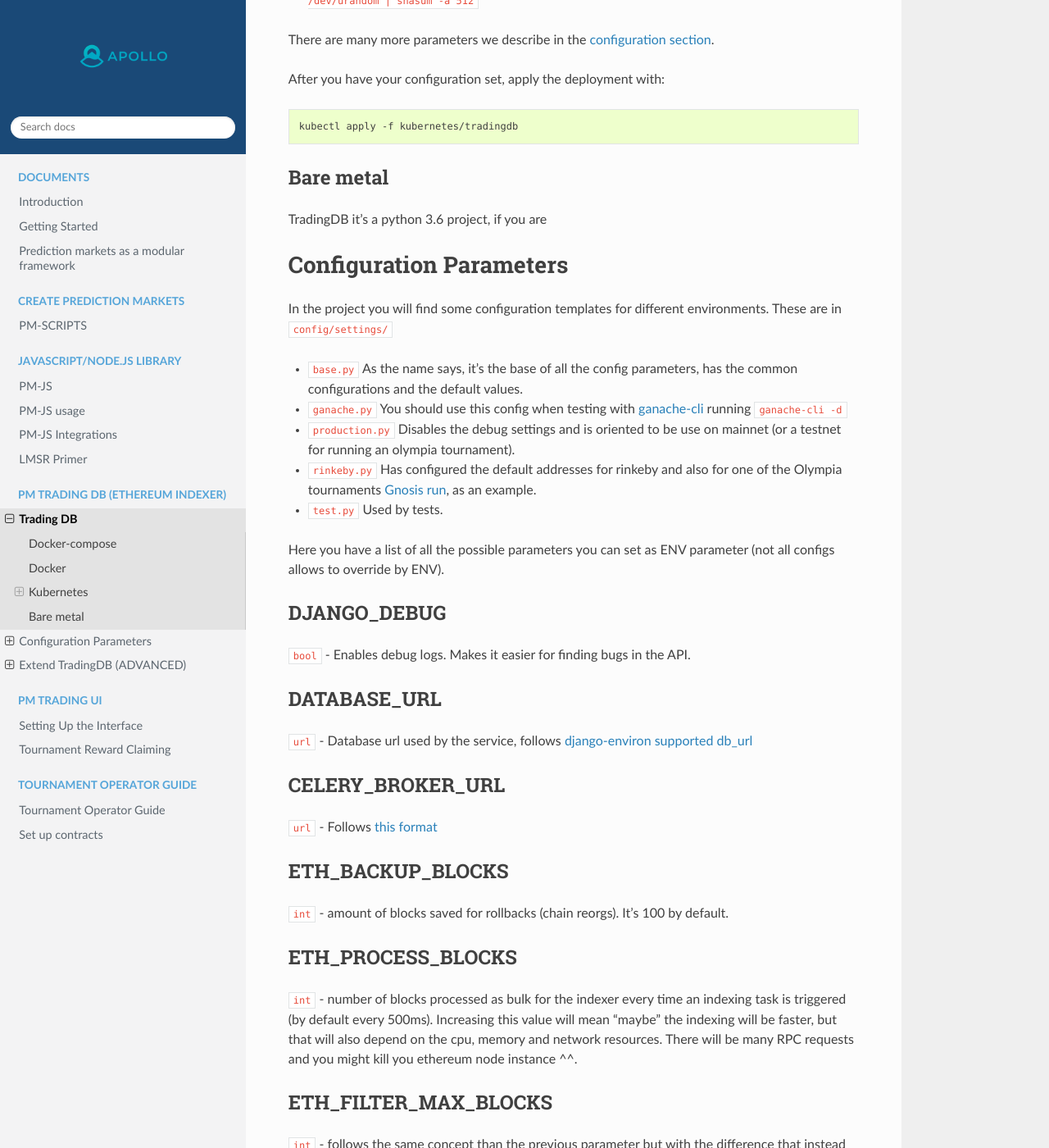
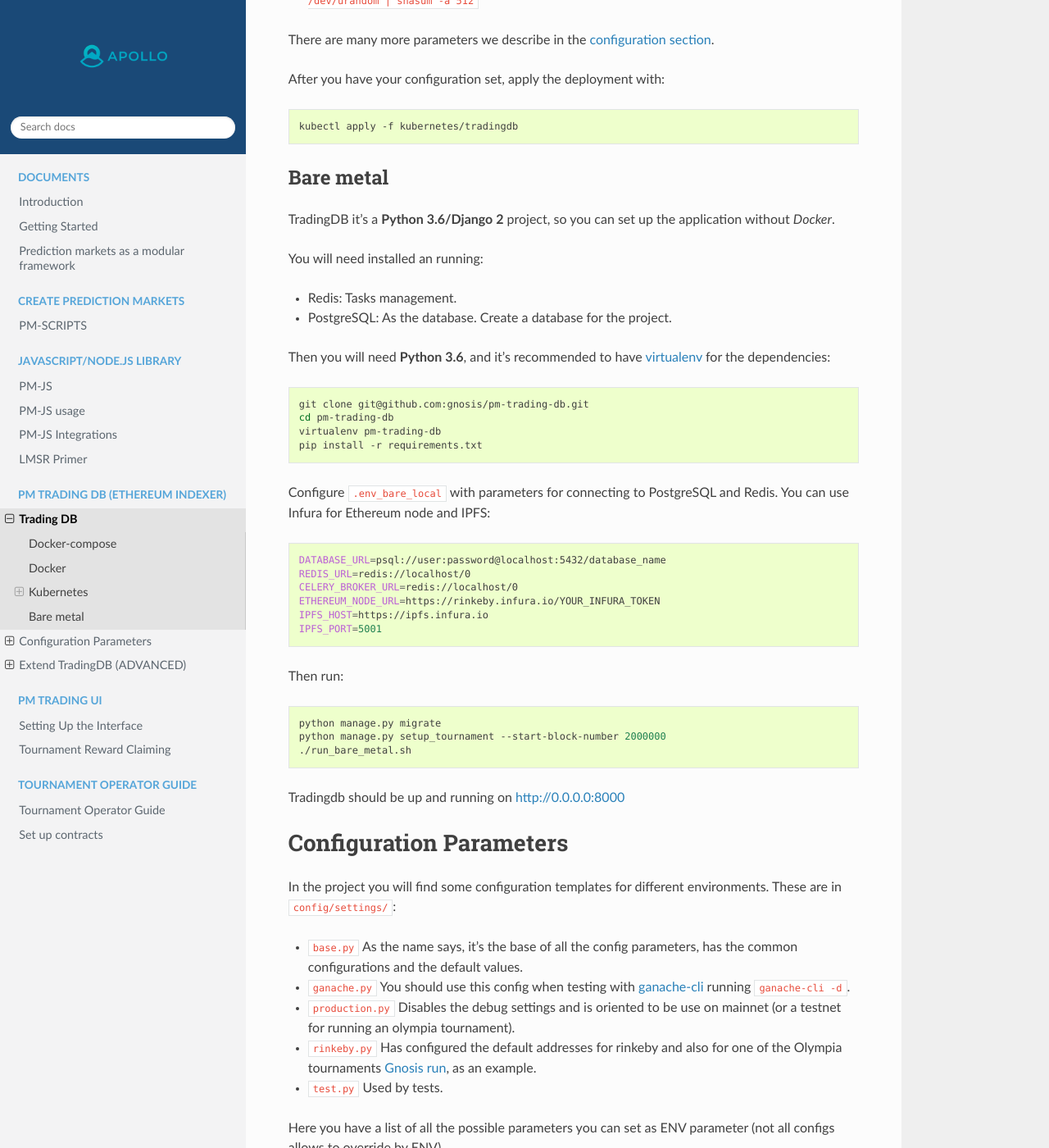
Before and after one commit to uivlis/conditional-tokens, a Sphinx documentation site: the page built from source/pm-trading-db.md, in a window 1280 px wide and 1400 px high, scrolled down 2728 px. Shown: the whole window at 82% size. Built offline with Sphinx 7.4.7 and the Read the Docs theme 2.0.0, drawn with Linux system fonts in a browser that asks for light colours.

Commit message:
Write docs for bare metal tradingdb

````diff
--- a/source/pm-trading-db.md
+++ b/source/pm-trading-db.md
@@ -83,12 +83,43 @@ kubectl apply -f kubernetes/tradingdb
 ```
 
 ## Bare metal
-TradingDB it's a python 3.6 project, if you are
+TradingDB it's a **Python 3.6/Django 2** project, so you can set up the application without *Docker*.
+
+You will need installed an running:
+* Redis: Tasks management.
+* PostgreSQL: As the database. Create a database for the project.
+
+Then you will need **Python 3.6**, and it's recommended to have [virtualenv](https://virtualenv.pypa.io/en/stable/) for the dependencies:
+```bash
+git clone git@github.com:gnosis/pm-trading-db.git
+cd pm-trading-db
+virtualenv pm-trading-db
+pip install -r requirements.txt
+```
+
+Configure `.env_bare_local` with parameters for connecting to PostgreSQL and Redis. You can use Infura for Ethereum node and IPFS:
+```bash
+DATABASE_URL=psql://user:password@localhost:5432/database_name
+REDIS_URL=redis://localhost/0
+CELERY_BROKER_URL=redis://localhost/0
+ETHEREUM_NODE_URL=https://rinkeby.infura.io/YOUR_INFURA_TOKEN
+IPFS_HOST=https://ipfs.infura.io
+IPFS_PORT=5001
+```
+
+Then run:
+```bash
+python manage.py migrate
+python manage.py setup_tournament --start-block-number 2000000
+./run_bare_metal.sh
+```
+
+Tradingdb should be up and running on [http://0.0.0.0:8000](http://0.0.0.0:8000)
 
 # Configuration Parameters
-In the project you will find some configuration templates for different environments. These are in `config/settings/`
+In the project you will find some configuration templates for different environments. These are in `config/settings/`:
 * `base.py` As the name says, it's the base of all the config parameters, has the common configurations and the default values.
-* `ganache.py` You should use this config when testing with [ganache-cli](https://github.com/trufflesuite/ganache-cli) running `ganache-cli -d`
+* `ganache.py` You should use this config when testing with [ganache-cli](https://github.com/trufflesuite/ganache-cli) running `ganache-cli -d`.
 * `production.py` Disables the debug settings and is oriented to be use on mainnet (or a testnet for running an olympia tournament).
 * `rinkeby.py` Has configured the default addresses for rinkeby and also for one of the Olympia tournaments [Gnosis run](https://blog.gnosis.pm/announcing-gnosis-olympia-dappcon-edition-be44643a046e), as an example.
 * `test.py` Used by tests.
````
